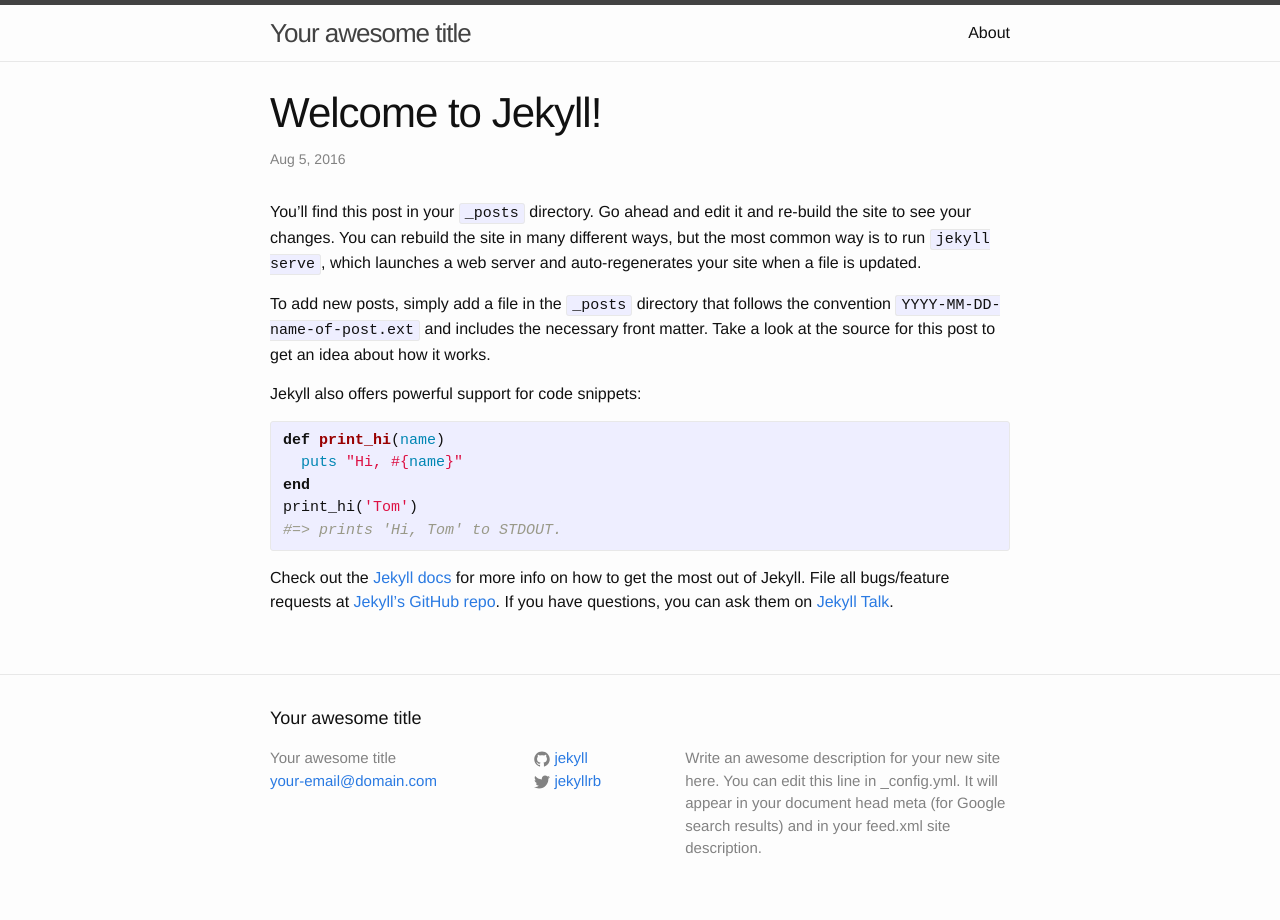
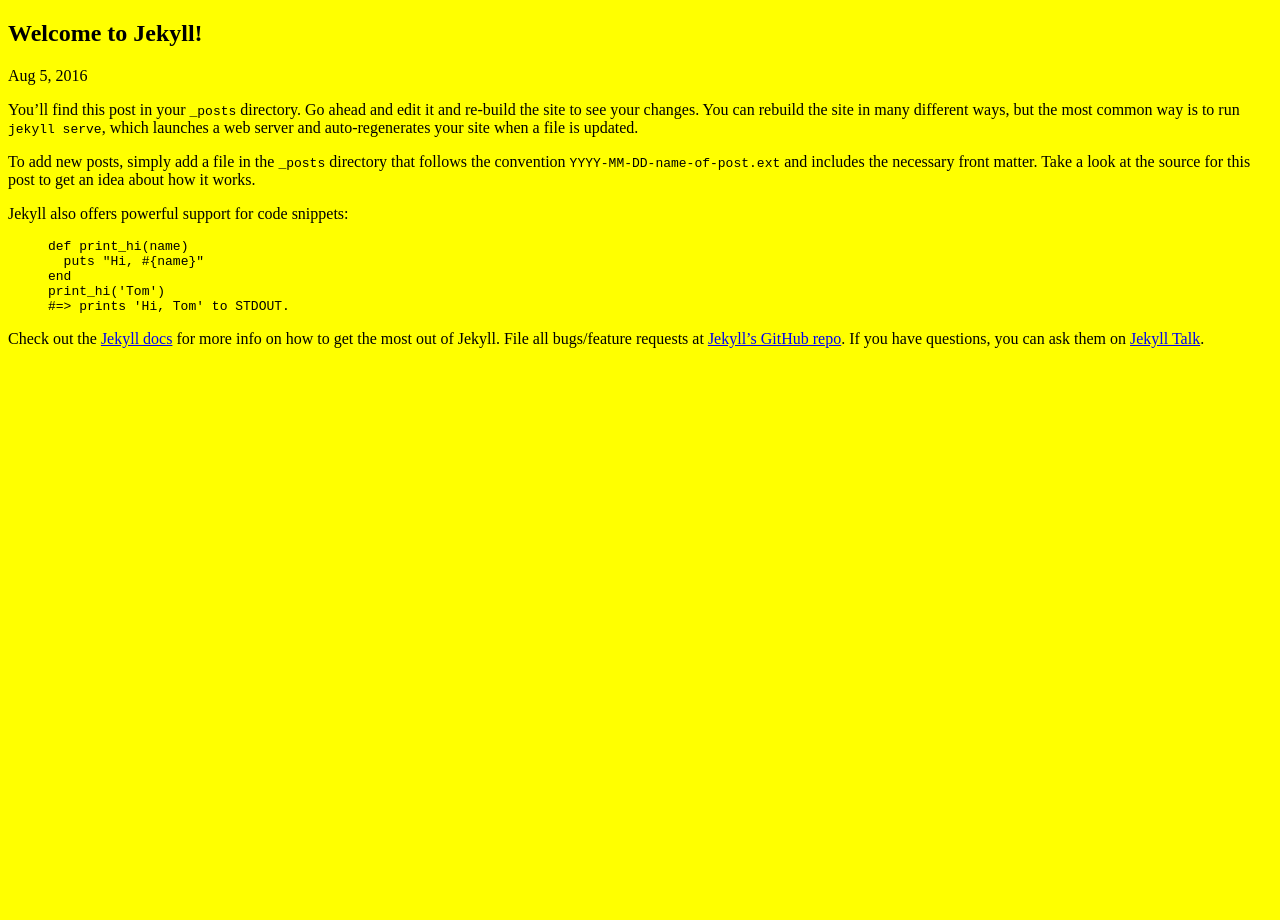
Before and after one commit to osgirl/vmframework, a Jekyll site: the page built from _posts/2016-08-05-welcome-to-jekyll.markdown, in a window 1280 px wide. Built offline with Jekyll 4.4.1, drawn with Linux system fonts in a browser that asks for light colours.

Commit message:
Installed gulp

```diff
--- a/_config.yml
+++ b/_config.yml
@@ -13,9 +13,7 @@
   line in _config.yml. It will appear in your document head meta (for
   Google search results) and in your feed.xml site description.
 baseurl: "" # the subpath of your site, e.g. /blog
-url: "http://yourdomain.com" # the base hostname & protocol for your site
-twitter_username: jekyllrb
-github_username:  jekyll
+exclude: [node_modules, gulpfile.js, Gemfile, bower.json]
 
 # Build settings
 markdown: kramdown
--- a/_includes/footer.html
+++ b/_includes/footer.html
@@ -1,38 +1,3 @@
 <footer class="site-footer">
 
-  <div class="wrapper">
-
-    <h2 class="footer-heading">{{ site.title }}</h2>
-
-    <div class="footer-col-wrapper">
-      <div class="footer-col footer-col-1">
-        <ul class="contact-list">
-          <li>{{ site.title }}</li>
-          <li><a href="mailto:{{ site.email }}">{{ site.email }}</a></li>
-        </ul>
-      </div>
-
-      <div class="footer-col footer-col-2">
-        <ul class="social-media-list">
-          {% if site.github_username %}
-          <li>
-            {% include icon-github.html username=site.github_username %}
-          </li>
-          {% endif %}
-
-          {% if site.twitter_username %}
-          <li>
-            {% include icon-twitter.html username=site.twitter_username %}
-          </li>
-          {% endif %}
-        </ul>
-      </div>
-
-      <div class="footer-col footer-col-3">
-        <p>{{ site.description }}</p>
-      </div>
-    </div>
-
-  </div>
-
 </footer>
--- a/_includes/head.html
+++ b/_includes/head.html
@@ -6,7 +6,7 @@
   <title>{% if page.title %}{{ page.title | escape }}{% else %}{{ site.title | escape }}{% endif %}</title>
   <meta name="description" content="{% if page.excerpt %}{{ page.excerpt | strip_html | strip_newlines | truncate: 160 }}{% else %}{{ site.description }}{% endif %}">
 
-  <link rel="stylesheet" href="{{ "/css/main.css" | prepend: site.baseurl }}">
+  <link rel="stylesheet" href="{{ "/assets/css/main.css" | prepend: site.baseurl }}">
   <link rel="canonical" href="{{ page.url | replace:'index.html','' | prepend: site.baseurl | prepend: site.url }}">
   <link rel="alternate" type="application/rss+xml" title="{{ site.title }}" href="{{ "/feed.xml" | prepend: site.baseurl | prepend: site.url }}">
 </head>
--- a/_includes/header.html
+++ b/_includes/header.html
@@ -1,27 +1,3 @@
 <header class="site-header">
 
-  <div class="wrapper">
-
-    <a class="site-title" href="{{ site.baseurl }}/">{{ site.title }}</a>
-
-    <nav class="site-nav">
-      <a href="#" class="menu-icon">
-        <svg viewBox="0 0 18 15">
-          <path fill="#424242" d="M18,1.484c0,0.82-0.665,1.484-1.484,1.484H1.484C0.665,2.969,0,2.304,0,1.484l0,0C0,0.665,0.665,0,1.484,0 h15.031C17.335,0,18,0.665,18,1.484L18,1.484z"/>
-          <path fill="#424242" d="M18,7.516C18,8.335,17.335,9,16.516,9H1.484C0.665,9,0,8.335,0,7.516l0,0c0-0.82,0.665-1.484,1.484-1.484 h15.031C17.335,6.031,18,6.696,18,7.516L18,7.516z"/>
-          <path fill="#424242" d="M18,13.516C18,14.335,17.335,15,16.516,15H1.484C0.665,15,0,14.335,0,13.516l0,0 c0-0.82,0.665-1.484,1.484-1.484h15.031C17.335,12.031,18,12.696,18,13.516L18,13.516z"/>
-        </svg>
-      </a>
-
-      <div class="trigger">
-        {% for my_page in site.pages %}
-          {% if my_page.title %}
-          <a class="page-link" href="{{ my_page.url | prepend: site.baseurl }}">{{ my_page.title }}</a>
-          {% endif %}
-        {% endfor %}
-      </div>
-    </nav>
-
-  </div>
-
 </header>
--- a/_includes/icon-github.html
+++ /dev/null
@@ -1 +0,0 @@
-<a href="https://github.com/{{ include.username }}"><span class="icon icon--github">{% include icon-github.svg %}</span><span class="username">{{ include.username }}</span></a>
--- a/_includes/icon-twitter.html
+++ /dev/null
@@ -1 +0,0 @@
-<a href="https://twitter.com/{{ include.username }}"><span class="icon icon--twitter">{% include icon-twitter.svg %}</span><span class="username">{{ include.username }}</span></a>
--- a/_sass/_base.scss
+++ /dev/null
@@ -1,206 +0,0 @@
-/**
- * Reset some basic elements
- */
-body, h1, h2, h3, h4, h5, h6,
-p, blockquote, pre, hr,
-dl, dd, ol, ul, figure {
-    margin: 0;
-    padding: 0;
-}
-
-
-
-/**
- * Basic styling
- */
-body {
-    font: $base-font-weight #{$base-font-size}/#{$base-line-height} $base-font-family;
-    color: $text-color;
-    background-color: $background-color;
-    -webkit-text-size-adjust: 100%;
-    -webkit-font-feature-settings: "kern" 1;
-    -moz-font-feature-settings: "kern" 1;
-    -o-font-feature-settings: "kern" 1;
-    font-feature-settings: "kern" 1;
-    font-kerning: normal;
-}
-
-
-
-/**
- * Set `margin-bottom` to maintain vertical rhythm
- */
-h1, h2, h3, h4, h5, h6,
-p, blockquote, pre,
-ul, ol, dl, figure,
-%vertical-rhythm {
-    margin-bottom: $spacing-unit / 2;
-}
-
-
-
-/**
- * Images
- */
-img {
-    max-width: 100%;
-    vertical-align: middle;
-}
-
-
-
-/**
- * Figures
- */
-figure > img {
-    display: block;
-}
-
-figcaption {
-    font-size: $small-font-size;
-}
-
-
-
-/**
- * Lists
- */
-ul, ol {
-    margin-left: $spacing-unit;
-}
-
-li {
-    > ul,
-    > ol {
-         margin-bottom: 0;
-    }
-}
-
-
-
-/**
- * Headings
- */
-h1, h2, h3, h4, h5, h6 {
-    font-weight: $base-font-weight;
-}
-
-
-
-/**
- * Links
- */
-a {
-    color: $brand-color;
-    text-decoration: none;
-
-    &:visited {
-        color: darken($brand-color, 15%);
-    }
-
-    &:hover {
-        color: $text-color;
-        text-decoration: underline;
-    }
-}
-
-
-
-/**
- * Blockquotes
- */
-blockquote {
-    color: $grey-color;
-    border-left: 4px solid $grey-color-light;
-    padding-left: $spacing-unit / 2;
-    font-size: 18px;
-    letter-spacing: -1px;
-    font-style: italic;
-
-    > :last-child {
-        margin-bottom: 0;
-    }
-}
-
-
-
-/**
- * Code formatting
- */
-pre,
-code {
-    font-size: 15px;
-    border: 1px solid $grey-color-light;
-    border-radius: 3px;
-    background-color: #eef;
-}
-
-code {
-    padding: 1px 5px;
-}
-
-pre {
-    padding: 8px 12px;
-    overflow-x: auto;
-
-    > code {
-        border: 0;
-        padding-right: 0;
-        padding-left: 0;
-    }
-}
-
-
-
-/**
- * Wrapper
- */
-.wrapper {
-    max-width: -webkit-calc(#{$content-width} - (#{$spacing-unit} * 2));
-    max-width:         calc(#{$content-width} - (#{$spacing-unit} * 2));
-    margin-right: auto;
-    margin-left: auto;
-    padding-right: $spacing-unit;
-    padding-left: $spacing-unit;
-    @extend %clearfix;
-
-    @include media-query($on-laptop) {
-        max-width: -webkit-calc(#{$content-width} - (#{$spacing-unit}));
-        max-width:         calc(#{$content-width} - (#{$spacing-unit}));
-        padding-right: $spacing-unit / 2;
-        padding-left: $spacing-unit / 2;
-    }
-}
-
-
-
-/**
- * Clearfix
- */
-%clearfix {
-
-    &:after {
-        content: "";
-        display: table;
-        clear: both;
-    }
-}
-
-
-
-/**
- * Icons
- */
-.icon {
-
-    > svg {
-        display: inline-block;
-        width: 16px;
-        height: 16px;
-        vertical-align: middle;
-
-        path {
-            fill: $grey-color;
-        }
-    }
-}
--- a/_sass/_layout.scss
+++ /dev/null
@@ -1,242 +0,0 @@
-/**
- * Site header
- */
-.site-header {
-    border-top: 5px solid $grey-color-dark;
-    border-bottom: 1px solid $grey-color-light;
-    min-height: 56px;
-
-    // Positioning context for the mobile navigation icon
-    position: relative;
-}
-
-.site-title {
-    font-size: 26px;
-    font-weight: 300;
-    line-height: 56px;
-    letter-spacing: -1px;
-    margin-bottom: 0;
-    float: left;
-
-    &,
-    &:visited {
-        color: $grey-color-dark;
-    }
-}
-
-.site-nav {
-    float: right;
-    line-height: 56px;
-
-    .menu-icon {
-        display: none;
-    }
-
-    .page-link {
-        color: $text-color;
-        line-height: $base-line-height;
-
-        // Gaps between nav items, but not on the last one
-        &:not(:last-child) {
-            margin-right: 20px;
-        }
-    }
-
-    @include media-query($on-palm) {
-        position: absolute;
-        top: 9px;
-        right: $spacing-unit / 2;
-        background-color: $background-color;
-        border: 1px solid $grey-color-light;
-        border-radius: 5px;
-        text-align: right;
-
-        .menu-icon {
-            display: block;
-            float: right;
-            width: 36px;
-            height: 26px;
-            line-height: 0;
-            padding-top: 10px;
-            text-align: center;
-
-            > svg {
-                width: 18px;
-                height: 15px;
-
-                path {
-                    fill: $grey-color-dark;
-                }
-            }
-        }
-
-        .trigger {
-            clear: both;
-            display: none;
-        }
-
-        &:hover .trigger {
-            display: block;
-            padding-bottom: 5px;
-        }
-
-        .page-link {
-            display: block;
-            padding: 5px 10px;
-
-            &:not(:last-child) {
-                margin-right: 0;
-            }
-            margin-left: 20px;
-        }
-    }
-}
-
-
-
-/**
- * Site footer
- */
-.site-footer {
-    border-top: 1px solid $grey-color-light;
-    padding: $spacing-unit 0;
-}
-
-.footer-heading {
-    font-size: 18px;
-    margin-bottom: $spacing-unit / 2;
-}
-
-.contact-list,
-.social-media-list {
-    list-style: none;
-    margin-left: 0;
-}
-
-.footer-col-wrapper {
-    font-size: 15px;
-    color: $grey-color;
-    margin-left: -$spacing-unit / 2;
-    @extend %clearfix;
-}
-
-.footer-col {
-    float: left;
-    margin-bottom: $spacing-unit / 2;
-    padding-left: $spacing-unit / 2;
-}
-
-.footer-col-1 {
-    width: -webkit-calc(35% - (#{$spacing-unit} / 2));
-    width:         calc(35% - (#{$spacing-unit} / 2));
-}
-
-.footer-col-2 {
-    width: -webkit-calc(20% - (#{$spacing-unit} / 2));
-    width:         calc(20% - (#{$spacing-unit} / 2));
-}
-
-.footer-col-3 {
-    width: -webkit-calc(45% - (#{$spacing-unit} / 2));
-    width:         calc(45% - (#{$spacing-unit} / 2));
-}
-
-@include media-query($on-laptop) {
-    .footer-col-1,
-    .footer-col-2 {
-        width: -webkit-calc(50% - (#{$spacing-unit} / 2));
-        width:         calc(50% - (#{$spacing-unit} / 2));
-    }
-
-    .footer-col-3 {
-        width: -webkit-calc(100% - (#{$spacing-unit} / 2));
-        width:         calc(100% - (#{$spacing-unit} / 2));
-    }
-}
-
-@include media-query($on-palm) {
-    .footer-col {
-        float: none;
-        width: -webkit-calc(100% - (#{$spacing-unit} / 2));
-        width:         calc(100% - (#{$spacing-unit} / 2));
-    }
-}
-
-
-
-/**
- * Page content
- */
-.page-content {
-    padding: $spacing-unit 0;
-}
-
-.page-heading {
-    font-size: 20px;
-}
-
-.post-list {
-    margin-left: 0;
-    list-style: none;
-
-    > li {
-        margin-bottom: $spacing-unit;
-    }
-}
-
-.post-meta {
-    font-size: $small-font-size;
-    color: $grey-color;
-}
-
-.post-link {
-    display: block;
-    font-size: 24px;
-}
-
-
-
-/**
- * Posts
- */
-.post-header {
-    margin-bottom: $spacing-unit;
-}
-
-.post-title {
-    font-size: 42px;
-    letter-spacing: -1px;
-    line-height: 1;
-
-    @include media-query($on-laptop) {
-        font-size: 36px;
-    }
-}
-
-.post-content {
-    margin-bottom: $spacing-unit;
-
-    h2 {
-        font-size: 32px;
-
-        @include media-query($on-laptop) {
-            font-size: 28px;
-        }
-    }
-
-    h3 {
-        font-size: 26px;
-
-        @include media-query($on-laptop) {
-            font-size: 22px;
-        }
-    }
-
-    h4 {
-        font-size: 20px;
-
-        @include media-query($on-laptop) {
-            font-size: 18px;
-        }
-    }
-}
--- a/_sass/_syntax-highlighting.scss
+++ /dev/null
@@ -1,71 +0,0 @@
-/**
- * Syntax highlighting styles
- */
-.highlight {
-    background: #fff;
-    @extend %vertical-rhythm;
-
-    .highlighter-rouge & {
-      background: #eef;
-    }
-
-    .c     { color: #998; font-style: italic } // Comment
-    .err   { color: #a61717; background-color: #e3d2d2 } // Error
-    .k     { font-weight: bold } // Keyword
-    .o     { font-weight: bold } // Operator
-    .cm    { color: #998; font-style: italic } // Comment.Multiline
-    .cp    { color: #999; font-weight: bold } // Comment.Preproc
-    .c1    { color: #998; font-style: italic } // Comment.Single
-    .cs    { color: #999; font-weight: bold; font-style: italic } // Comment.Special
-    .gd    { color: #000; background-color: #fdd } // Generic.Deleted
-    .gd .x { color: #000; background-color: #faa } // Generic.Deleted.Specific
-    .ge    { font-style: italic } // Generic.Emph
-    .gr    { color: #a00 } // Generic.Error
-    .gh    { color: #999 } // Generic.Heading
-    .gi    { color: #000; background-color: #dfd } // Generic.Inserted
-    .gi .x { color: #000; background-color: #afa } // Generic.Inserted.Specific
-    .go    { color: #888 } // Generic.Output
-    .gp    { color: #555 } // Generic.Prompt
-    .gs    { font-weight: bold } // Generic.Strong
-    .gu    { color: #aaa } // Generic.Subheading
-    .gt    { color: #a00 } // Generic.Traceback
-    .kc    { font-weight: bold } // Keyword.Constant
-    .kd    { font-weight: bold } // Keyword.Declaration
-    .kp    { font-weight: bold } // Keyword.Pseudo
-    .kr    { font-weight: bold } // Keyword.Reserved
-    .kt    { color: #458; font-weight: bold } // Keyword.Type
-    .m     { color: #099 } // Literal.Number
-    .s     { color: #d14 } // Literal.String
-    .na    { color: #008080 } // Name.Attribute
-    .nb    { color: #0086B3 } // Name.Builtin
-    .nc    { color: #458; font-weight: bold } // Name.Class
-    .no    { color: #008080 } // Name.Constant
-    .ni    { color: #800080 } // Name.Entity
-    .ne    { color: #900; font-weight: bold } // Name.Exception
-    .nf    { color: #900; font-weight: bold } // Name.Function
-    .nn    { color: #555 } // Name.Namespace
-    .nt    { color: #000080 } // Name.Tag
-    .nv    { color: #008080 } // Name.Variable
-    .ow    { font-weight: bold } // Operator.Word
-    .w     { color: #bbb } // Text.Whitespace
-    .mf    { color: #099 } // Literal.Number.Float
-    .mh    { color: #099 } // Literal.Number.Hex
-    .mi    { color: #099 } // Literal.Number.Integer
-    .mo    { color: #099 } // Literal.Number.Oct
-    .sb    { color: #d14 } // Literal.String.Backtick
-    .sc    { color: #d14 } // Literal.String.Char
-    .sd    { color: #d14 } // Literal.String.Doc
-    .s2    { color: #d14 } // Literal.String.Double
-    .se    { color: #d14 } // Literal.String.Escape
-    .sh    { color: #d14 } // Literal.String.Heredoc
-    .si    { color: #d14 } // Literal.String.Interpol
-    .sx    { color: #d14 } // Literal.String.Other
-    .sr    { color: #009926 } // Literal.String.Regex
-    .s1    { color: #d14 } // Literal.String.Single
-    .ss    { color: #990073 } // Literal.String.Symbol
-    .bp    { color: #999 } // Name.Builtin.Pseudo
-    .vc    { color: #008080 } // Name.Variable.Class
-    .vg    { color: #008080 } // Name.Variable.Global
-    .vi    { color: #008080 } // Name.Variable.Instance
-    .il    { color: #099 } // Literal.Number.Integer.Long
-}
--- /dev/null
+++ b/assets/css/main.css
@@ -0,0 +1,2 @@
+body {
+  background: yellow; }
--- /dev/null
+++ b/assets/sass/main.scss
@@ -0,0 +1,3 @@
+body {
+	background: green;
+}
--- a/css/main.scss
+++ /dev/null
@@ -1,53 +0,0 @@
----
-# Only the main Sass file needs front matter (the dashes are enough)
----
-@charset "utf-8";
-
-
-
-// Our variables
-$base-font-family: "Helvetica Neue", Helvetica, Arial, sans-serif;
-$base-font-size:   16px;
-$base-font-weight: 400;
-$small-font-size:  $base-font-size * 0.875;
-$base-line-height: 1.5;
-
-$spacing-unit:     30px;
-
-$text-color:       #111;
-$background-color: #fdfdfd;
-$brand-color:      #2a7ae2;
-
-$grey-color:       #828282;
-$grey-color-light: lighten($grey-color, 40%);
-$grey-color-dark:  darken($grey-color, 25%);
-
-// Width of the content area
-$content-width:    800px;
-
-$on-palm:          600px;
-$on-laptop:        800px;
-
-
-
-// Use media queries like this:
-// @include media-query($on-palm) {
-//     .wrapper {
-//         padding-right: $spacing-unit / 2;
-//         padding-left: $spacing-unit / 2;
-//     }
-// }
-@mixin media-query($device) {
-    @media screen and (max-width: $device) {
-        @content;
-    }
-}
-
-
-
-// Import partials from `sass_dir` (defaults to `_sass`)
-@import
-        "base",
-        "layout",
-        "syntax-highlighting"
-;
```
Also changed, not shown: about.md (+0 -8 lines), gulpfile.js (added, +23 -0 lines), package.json (added, +26 -0 lines), _includes/icon-github.svg (deleted), _includes/icon-twitter.svg (deleted), 1 other file.
